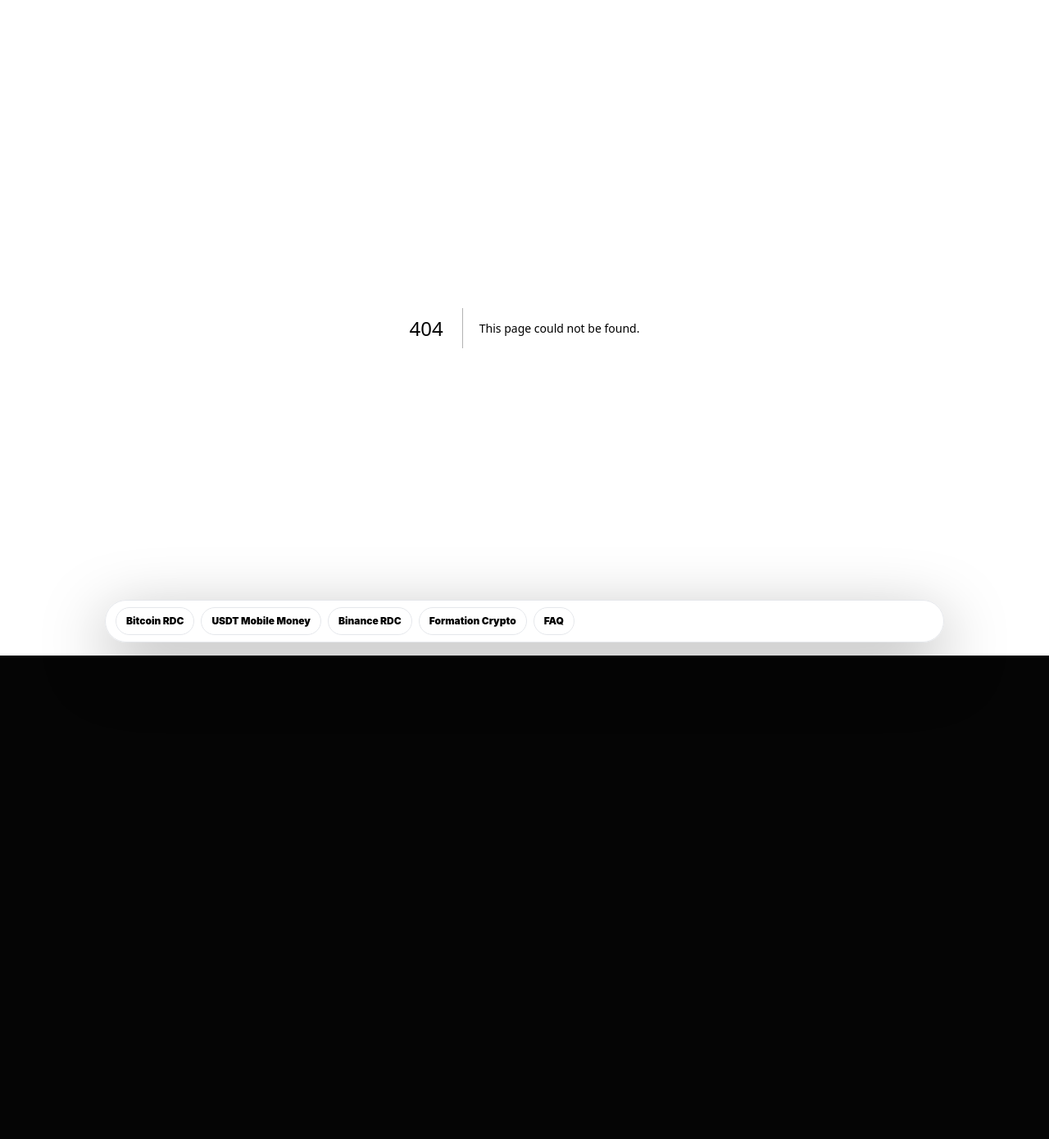
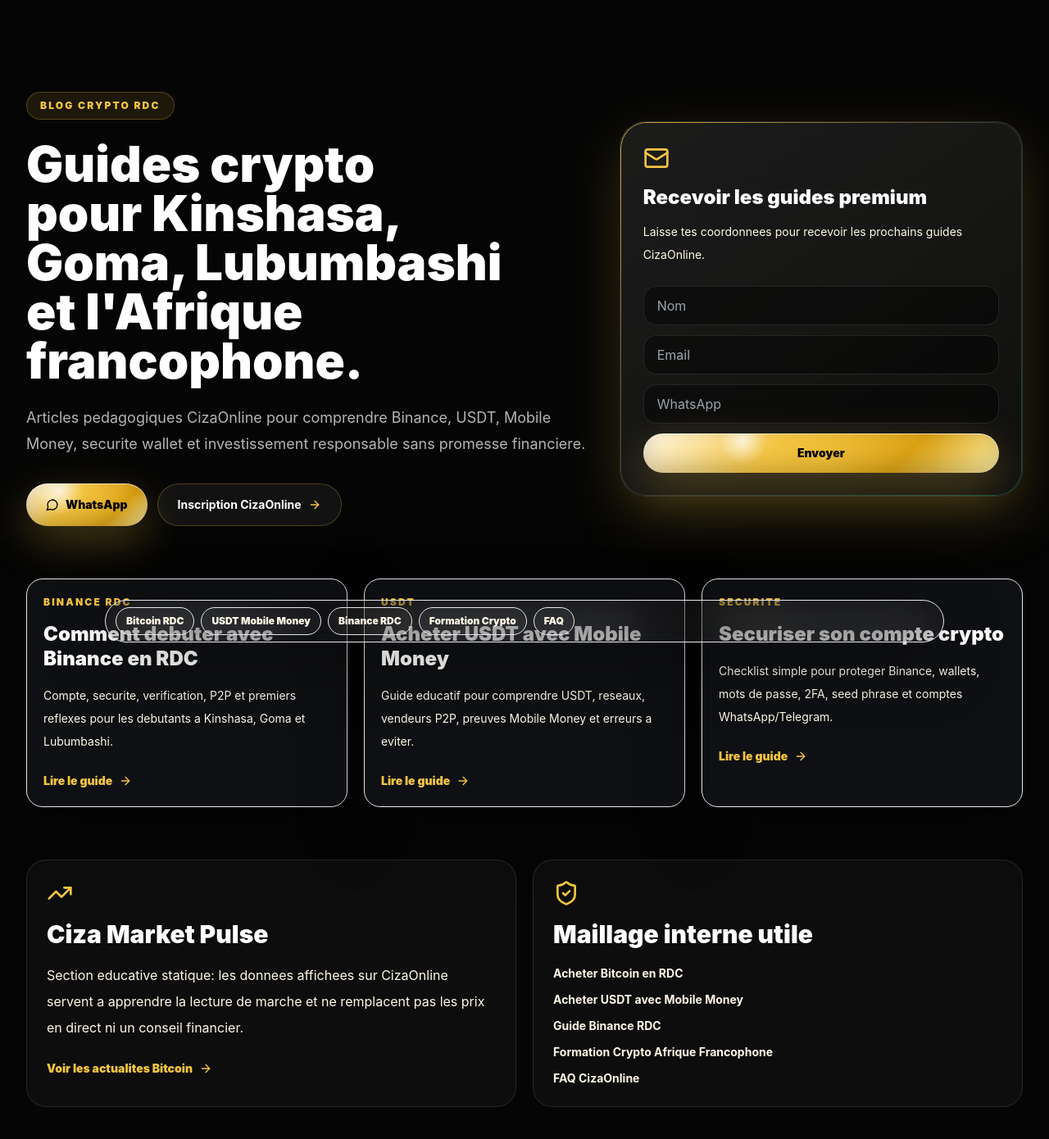
Before and after one commit to urbainciza0-web/cizaonline-premium-site, a Next.js app: page /blog in a window 1280 px wide. Before the commit this address had no page. Shown: the top 1390 px of the page at 82% size. Before the commit the page ends 800 px from the top, so only its background shows below. Built offline with nearby package versions, Linux system fonts and the light colour scheme.

Commit message:
Add CizaOnline blog guides hub

```diff
--- /dev/null
+++ b/app/blog/page.jsx
@@ -0,0 +1,105 @@
+import Link from "next/link";
+import { ArrowRight, Mail, MessageCircle, ShieldCheck, TrendingUp } from "lucide-react";
+
+const siteUrl = "https://cizaonline.com";
+const whatsappUrl = "https://wa.me/243834783307?text=Bonjour%20CizaOnline%2C%20je%20veux%20recevoir%20les%20guides%20crypto%20RDC.";
+
+const articles = [
+  {
+    title: "Comment debuter avec Binance en RDC",
+    href: "/blog/debuter-binance-rdc",
+    description: "Compte, securite, verification, P2P et premiers reflexes pour les debutants a Kinshasa, Goma et Lubumbashi.",
+    tag: "Binance RDC"
+  },
+  {
+    title: "Acheter USDT avec Mobile Money",
+    href: "/blog/acheter-usdt-mobile-money",
+    description: "Guide educatif pour comprendre USDT, reseaux, vendeurs P2P, preuves Mobile Money et erreurs a eviter.",
+    tag: "USDT"
+  },
+  {
+    title: "Securiser son compte crypto",
+    href: "/blog/securiser-compte-crypto",
+    description: "Checklist simple pour proteger Binance, wallets, mots de passe, 2FA, seed phrase et comptes WhatsApp/Telegram.",
+    tag: "Securite"
+  }
+];
+
+export const metadata = {
+  title: "Blog Crypto RDC | Guides CizaOnline",
+  description: "Guides crypto CizaOnline pour debuter avec Binance en RDC, acheter USDT avec Mobile Money et securiser ses comptes crypto en Afrique francophone.",
+  keywords: ["blog crypto RDC", "guides Binance RDC", "USDT Mobile Money", "securite crypto", "CizaOnline blog"],
+  alternates: { canonical: "/blog" },
+  openGraph: {
+    title: "Blog Crypto RDC CizaOnline",
+    description: "Guides pratiques pour Kinshasa, Goma, Lubumbashi et l'Afrique francophone.",
+    url: `${siteUrl}/blog`,
+    siteName: "CizaOnline",
+    locale: "fr_FR",
+    type: "website"
+  }
+};
+
+export default function BlogPage() {
+  return (
+    <main className="min-h-screen bg-ciza-black px-4 pb-20 pt-28 text-ciza-ivory sm:px-6 lg:px-8">
+      <section className="mx-auto max-w-7xl">
+        <div className="grid gap-10 lg:grid-cols-[minmax(0,1fr)_minmax(18rem,.72fr)] lg:items-center">
+          <div>
+            <p className="inline-flex rounded-full border border-ciza-gold/25 bg-ciza-gold/10 px-4 py-2 text-xs font-black uppercase tracking-[0.18em] text-ciza-gold">Blog Crypto RDC</p>
+            <h1 className="mt-6 text-balance font-display text-4xl font-black leading-tight text-white sm:text-5xl lg:text-6xl">Guides crypto pour Kinshasa, Goma, Lubumbashi et l'Afrique francophone.</h1>
+            <p className="mt-6 max-w-3xl text-lg leading-8 text-white/70">Articles pedagogiques CizaOnline pour comprendre Binance, USDT, Mobile Money, securite wallet et investissement responsable sans promesse financiere.</p>
+            <div className="mt-8 flex flex-col gap-3 sm:flex-row">
+              <a href={whatsappUrl} target="_blank" rel="noopener noreferrer" className="premium-button inline-flex min-h-[3.25rem] items-center justify-center gap-2 rounded-full px-6 py-3 text-sm font-black text-black"><MessageCircle className="h-4 w-4" />WhatsApp</a>
+              <Link href="/#inscription" className="inline-flex min-h-[3.25rem] items-center justify-center gap-2 rounded-full border border-ciza-gold/25 bg-white/[0.055] px-6 py-3 text-sm font-bold text-white hover:bg-ciza-gold/10">Inscription CizaOnline<ArrowRight className="h-4 w-4 text-ciza-gold" /></Link>
+            </div>
+          </div>
+          <form action="mailto:contact@cizaonline.com" method="post" encType="text/plain" className="gold-border glass rounded-[1.5rem] p-5 shadow-gold sm:rounded-[2rem] sm:p-7">
+            <Mail className="h-8 w-8 text-ciza-gold" />
+            <h2 className="mt-4 font-display text-2xl font-black text-white">Recevoir les guides premium</h2>
+            <p className="mt-3 text-sm leading-7 text-white/62">Laisse tes coordonnees pour recevoir les prochains guides CizaOnline.</p>
+            <div className="mt-6 grid gap-3">
+              <input name="nom" required placeholder="Nom" className="min-h-12 rounded-2xl border border-white/10 bg-black/40 px-4 text-white outline-none focus:border-ciza-gold" />
+              <input name="email" type="email" required placeholder="Email" className="min-h-12 rounded-2xl border border-white/10 bg-black/40 px-4 text-white outline-none focus:border-ciza-gold" />
+              <input name="whatsapp" required placeholder="WhatsApp" className="min-h-12 rounded-2xl border border-white/10 bg-black/40 px-4 text-white outline-none focus:border-ciza-gold" />
+              <button type="submit" className="premium-button min-h-12 rounded-full px-5 text-sm font-black text-black">Envoyer</button>
+            </div>
+          </form>
+        </div>
+      </section>
+
+      <section className="mx-auto mt-16 max-w-7xl">
+        <div className="grid gap-5 md:grid-cols-3">
+          {articles.map((article) => (
+            <article key={article.href} className="rounded-[1.25rem] border border-ciza-gold/16 bg-ciza-graphite p-5 shadow-panel">
+              <p className="text-xs font-black uppercase tracking-[0.18em] text-ciza-gold">{article.tag}</p>
+              <h2 className="mt-4 font-display text-2xl font-black leading-tight text-white">{article.title}</h2>
+              <p className="mt-4 text-sm leading-7 text-white/64">{article.description}</p>
+              <Link href={article.href} className="mt-6 inline-flex items-center gap-2 text-sm font-black text-ciza-gold">Lire le guide <ArrowRight className="h-4 w-4" /></Link>
+            </article>
+          ))}
+        </div>
+      </section>
+
+      <section className="mx-auto mt-16 grid max-w-7xl gap-5 lg:grid-cols-2">
+        <div className="rounded-[1.5rem] border border-white/10 bg-white/[0.035] p-6">
+          <TrendingUp className="h-8 w-8 text-ciza-gold" />
+          <h2 className="mt-4 font-display text-3xl font-black text-white">Ciza Market Pulse</h2>
+          <p className="mt-4 leading-8 text-white/64">Section educative statique: les donnees affichees sur CizaOnline servent a apprendre la lecture de marche et ne remplacent pas les prix en direct ni un conseil financier.</p>
+          <Link href="/actualites-bitcoin" className="mt-6 inline-flex items-center gap-2 text-sm font-black text-ciza-gold">Voir les actualites Bitcoin <ArrowRight className="h-4 w-4" /></Link>
+        </div>
+        <div className="rounded-[1.5rem] border border-white/10 bg-white/[0.035] p-6">
+          <ShieldCheck className="h-8 w-8 text-ciza-gold" />
+          <h2 className="mt-4 font-display text-3xl font-black text-white">Maillage interne utile</h2>
+          <div className="mt-5 grid gap-3 text-sm font-bold text-white/68">
+            <Link href="/acheter-bitcoin-rdc" className="hover:text-ciza-gold">Acheter Bitcoin en RDC</Link>
+            <Link href="/acheter-usdt-mobile-money" className="hover:text-ciza-gold">Acheter USDT avec Mobile Money</Link>
+            <Link href="/guide-binance-rdc" className="hover:text-ciza-gold">Guide Binance RDC</Link>
+            <Link href="/formation-crypto-afrique-francophone" className="hover:text-ciza-gold">Formation Crypto Afrique Francophone</Link>
+            <Link href="/faq-cizaonline" className="hover:text-ciza-gold">FAQ CizaOnline</Link>
+          </div>
+        </div>
+      </section>
+    </main>
+  );
+}
```
